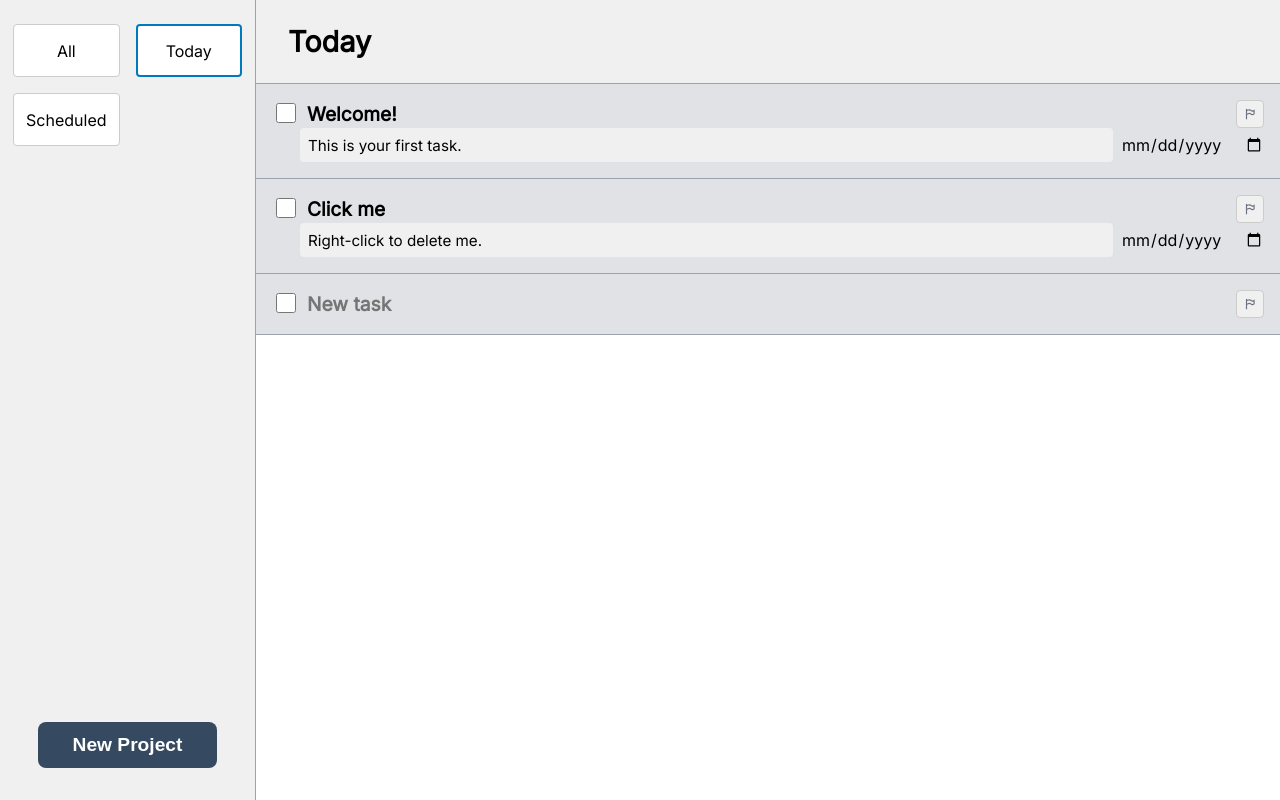
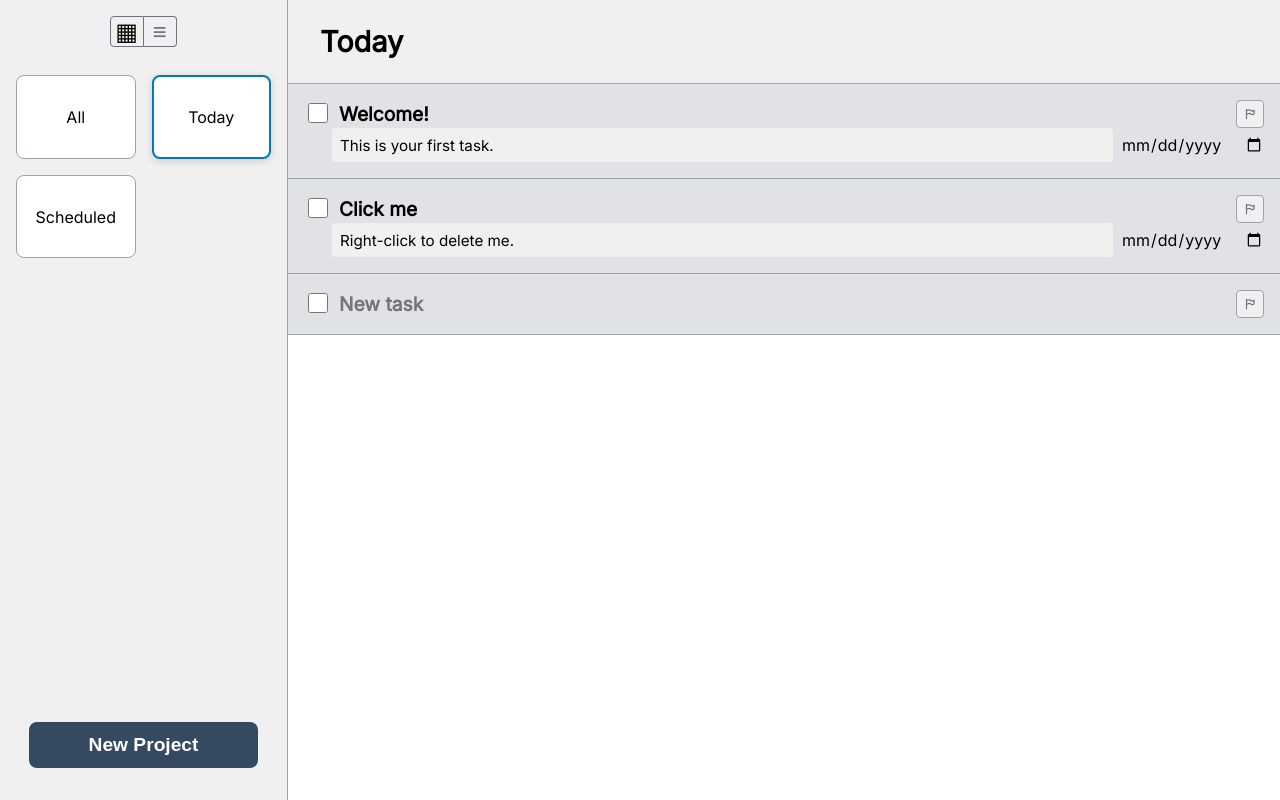
Before and after one commit to viet456/Todo-List, a website built with Vite: page index.html in a window 1280 px wide. Built offline with nearby package versions, Linux system fonts and the light colour scheme.

Commit message:
feat(sidebar): button switches between rendering projects in grid and list

```diff
--- a/src/css/base.css
+++ b/src/css/base.css
@@ -12,6 +12,7 @@
   --color-primary-dark-hover: #4a6582;
 
   --color-accent-active: #0079bf; /* Checkbox accent color */
+  --color-accent-secondary: #9ca3af;
   --color-accent-priority: #f3b61d; /* Yellow priority color */
   --color-accent-priority-bg: #fffbe6;
 
@@ -39,13 +40,13 @@
   /* Borders */
   --border-width-sm: 1px;
   --border-width-md: 2px;
-  --border-width-lg: 5px;
+  --border-width-lg: 3px;
   --border-primary: var(--border-width-sm) solid #9ca3af;
-  --border-secondary: var(--border-width-sm) solid #ccc;
+  --border-secondary: var(--border-width-sm) solid #9ca3af;
   --border-active: var(--border-width-md) solid var(--color-accent-active);
 
   /* Layout */
-  --layout-sidebar-width: 16rem;
+  --layout-sidebar-width: 18rem;
 }
 
 *,
--- a/src/css/components/projectTile.css
+++ b/src/css/components/projectTile.css
@@ -1,25 +1,94 @@
-#projects-wrapper {
+/* --- View Control Buttons --- */
+.view-controls {
+  display: flex;
+  justify-content: flex-end;
+  align-items: center;
+  margin-bottom: var(--space-sm);
+  padding: 0 var(--space-xs);
+}
+
+.view-btn {
+  background-color: transparent;
+  border: 1px solid var(--color-text-muted);
+  color: var(--color-text-muted);
+  padding: var(--space-xs);
+  cursor: pointer;
+  display: flex;
+  justify-content: center;
+  align-items: center;
+  font-size: 1.5rem;
+  line-height: 1;
+  height: 1.3em;
+  width: 1.4em;
+}
+
+.view-btn.active {
+  background-color: var(--color-bg-tertiary);
+  color: var(--color-text-dark);
+}
+
+#grid-view-btn {
+  border-radius: var(--radius-small) 0 0 var(--radius-small);
+}
+
+#list-view-btn {
+  border-left: none;
+  border-radius: 0 var(--radius-small) var(--radius-small) 0;
+}
+
+/* --- Container Layouts --- */
+#projects-container {
+    width: 100%;
+}
+
+#projects-container.view-grid {
+  padding: var(--space-md);
   display: grid;
   grid-template-columns: 1fr 1fr;
-  padding: var(--space-xs);
   gap: var(--space-md);
 }
 
+#projects-container.view-list {
+  display: flex;
+  flex-direction: column;
+  padding-top: var(--space-md);
+}
+
+/* --- Item Styles --- */
 .project-tile {
-  aspect-ratio: 1 / 0.5;
-  padding: var(--space-sm);
-  display: flex;
-  align-items: center;
-  justify-content: center;
-  border-radius: var(--radius-small);
+  border: var(--border-secondary);
   background-color: var(--color-bg-primary);
-  border: var(--border-secondary);
+  transition: outline-color 0.1s ease, border-color 0.1s ease, box-shadow 0.1s ease;
   cursor: pointer;
-  transition: border-color 0.2s ease;
+}
+
+.project-tile:hover {
+  border-color: var(--color-accent-secondary);
+  box-shadow: var(--shadow-menu);
 }
 
 .project-tile.active {
-  outline: var(--border-width-md) solid var(--color-accent-active);
-  outline-offset: -2px;
-  border-color: transparent;
+  border: var(--border-active);
+  box-shadow: var(--shadow-menu);
 }
+
+/* Specific styles for GRID view */
+#projects-container.view-grid .project-tile {
+  border-radius: var(--radius-large);
+  aspect-ratio: 1 / 0.7;
+  padding: var(--space-sm);
+  display: flex;
+  flex-direction: column;
+  align-items: center;
+  justify-content: center;
+  text-align: center;
+}
+
+/* Specific styles for LIST view */
+#projects-container.view-list .project-tile {
+  display: flex;
+  align-items: center;
+  padding: var(--space-md);
+  width: 100%;
+  border-radius: 0;
+}
--- a/src/css/components/sidebar.css
+++ b/src/css/components/sidebar.css
@@ -6,12 +6,11 @@
     display: flex;
     flex-direction: column;
     align-items: center;
-    justify-content: space-between;
-    padding: var(--space-md) var(--space-md) var(--space-xl);
-    gap: var(--space-md);
+    padding: var(--space-md) 0 var(--space-xl);
 }
 
 #create-project-btn {
+    margin-top: auto;
     width: 80%;
     padding: var(--space-sm);
     font-size: var(--font-size-heading-md); /* Updated */
--- a/src/css/utilities/tasks.css
+++ b/src/css/utilities/tasks.css
@@ -21,7 +21,7 @@
     transition: max-height 0.1s ease-in-out, box-shadow 0.05s ease-in-out;
 }
 .task:hover {
-border-top: var(--border-width-sm) solid var(--color-text-dark);
+    border-top: var(--border-width-sm) solid var(--color-text-dark);
     border-bottom: var(--border-width-sm) solid var(--color-text-dark);
     box-shadow: var(--shadow-menu);
     transform: translateY(-1px);
--- a/src/js/components/showProjects.js
+++ b/src/js/components/showProjects.js
@@ -5,7 +5,9 @@ import '@css/components/projectTile.css';
 
 export function showProjects() {
     const wrapper = document.createElement('div');
-    wrapper.id = 'projects-wrapper';
+    wrapper.id = 'projects-container';
+
+    wrapper.classList.add('view-grid');
 
     // event delegation listener for right-click on project tile
     wrapper.addEventListener('contextmenu', e => {
--- a/src/js/components/sidebar.js
+++ b/src/js/components/sidebar.js
@@ -5,8 +5,26 @@ import { showProjectMenu } from '@js/components/showProjectMenu';
 export function createSidebar() {
     const sidebar = document.createElement('div');
     sidebar.id = 'sidebar';
-    sidebar.innerHTML = ''
 
+    // buttons to switch Projects rendering
+    const viewControls = document.createElement('div');
+    viewControls.classList.add('view-controls');
+
+    const gridViewBtn = document.createElement('button');
+    gridViewBtn.id = 'grid-view-btn';
+    gridViewBtn.classList.add('view-btn', 'active');
+    gridViewBtn.innerHTML = '▦';
+    gridViewBtn.setAttribute('aria-label', 'Grid View');
+
+    const listViewBtn = document.createElement('button');
+    listViewBtn.id = 'list-view-btn';
+    listViewBtn.classList.add('view-btn');
+    listViewBtn.innerHTML = '≡';
+    listViewBtn.setAttribute('aria-label', 'List View');
+
+    viewControls.append(gridViewBtn, listViewBtn);
+
+    // button to create new projects
     const createBtn = document.createElement('button');
     createBtn.id = 'create-project-btn';
     createBtn.textContent = 'New Project';
@@ -14,8 +32,32 @@ export function createSidebar() {
         showProjectMenu();
     });
 
+    sidebar.append(viewControls);
     sidebar.append(showProjects());
     sidebar.append(createBtn);
 
+    const projectsContainer = sidebar.querySelector('#projects-container');
+    gridViewBtn.addEventListener('click', () => {
+        // already on gridview, return
+        if (projectsContainer.classList.contains('view-grid')) return;
+
+        projectsContainer.classList.remove('view-list');
+        projectsContainer.classList.add('view-grid');
+
+        listViewBtn.classList.remove('active');
+        gridViewBtn.classList.add('active');
+    });
+
+    listViewBtn.addEventListener('click', () => {
+        // already on list view, return
+        if (projectsContainer.classList.contains('view-list')) return;
+
+        projectsContainer.classList.remove('view-grid');
+        projectsContainer.classList.add('view-list');
+
+        gridViewBtn.classList.remove('active');
+        listViewBtn.classList.add('active');
+    });
+
     return sidebar;
 }
```
